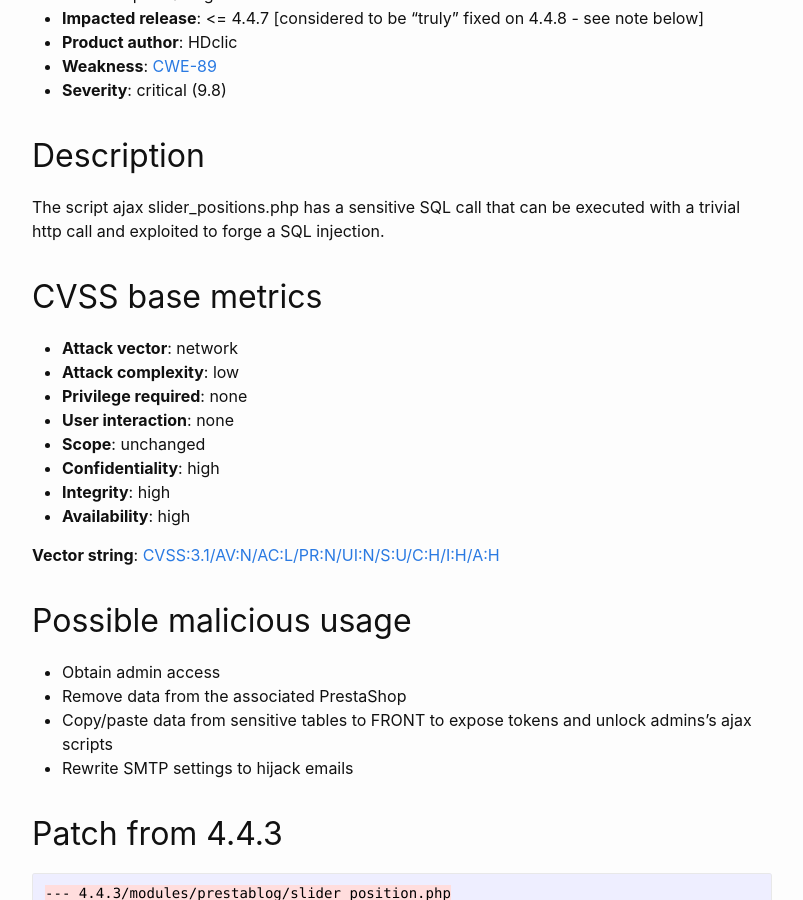
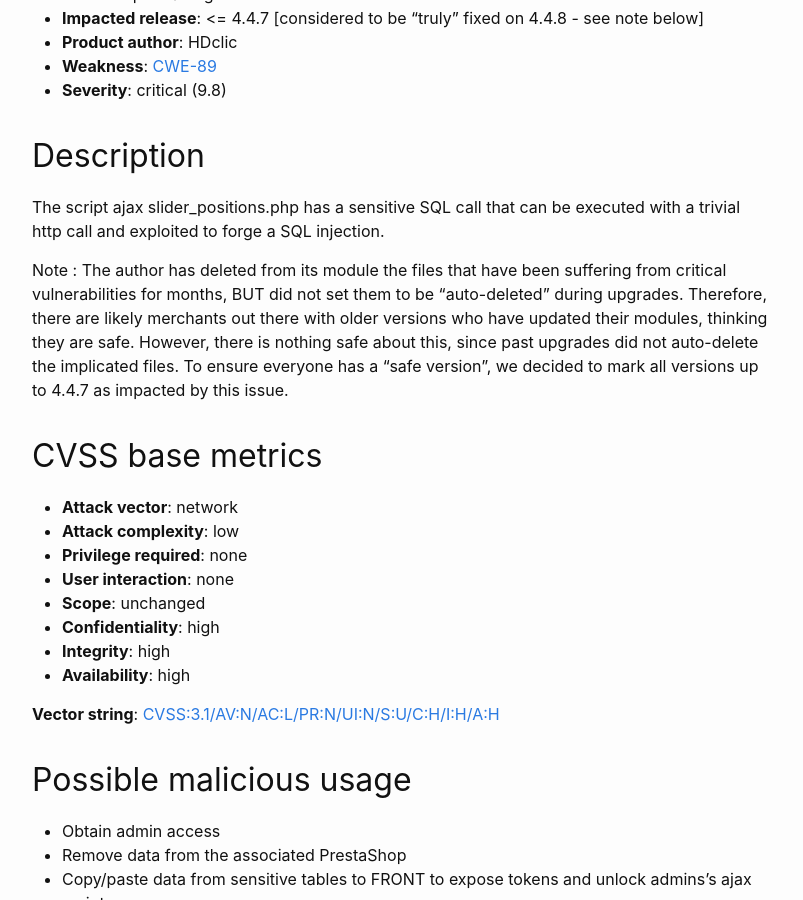
Before and after one commit to friends-of-presta/security-advisories, a Jekyll site: the page built from _posts/2023-10-26-prestablog.md, in a window 1280 px wide and 900 px high, scrolled down 1046 px. Shown: the whole window, without its empty margins (238-1041 px from the left). Built offline with Jekyll 4.4.1, drawn with Linux system fonts in a browser that asks for light colours.

Commit message:
Update 2023-10-26-prestablog.md

```diff
--- a/_posts/2023-10-26-prestablog.md
+++ b/_posts/2023-10-26-prestablog.md
@@ -27,6 +27,8 @@ In the module "PrestaBlog" (prestablog) up to version 4.4.7 from HDclic for Pres
 ## Description
 
 The script ajax slider_positions.php has a sensitive SQL call that can be executed with a trivial http call and exploited to forge a SQL injection.
+
+Note : The author has deleted from its module the files that have been suffering from critical vulnerabilities for months, BUT did not set them to be "auto-deleted" during upgrades. Therefore, there are likely merchants out there with older versions who have updated their modules, thinking they are safe. However, there is nothing safe about this, since past upgrades did not auto-delete the implicated files. To ensure everyone has a "safe version", we decided to mark all versions up to 4.4.7 as impacted by this issue.
 
 ## CVSS base metrics
 
```
